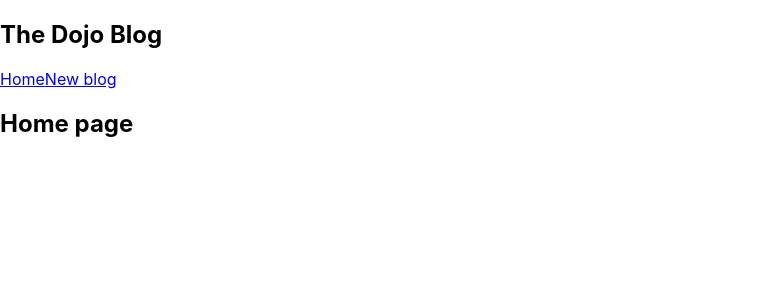
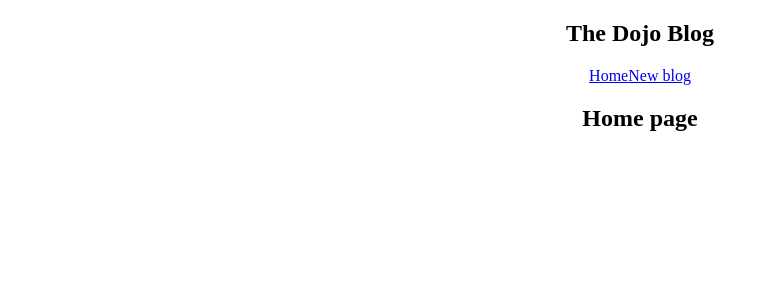
Before and after one commit to Kabuki-edwin/dojo-blog, a React (Create React App) app: page / in a window 1280 px wide. Shown: the top 300 px of the page, without its empty margins (0-777 px from the left). Built offline with nearby package versions, Linux system fonts and the light colour scheme.

Commit message:
udid some actions

```diff
--- /dev/null
+++ b/src/App.css
@@ -0,0 +1,38 @@
+.App {
+  text-align: center;
+}
+
+.App-logo {
+  height: 40vmin;
+  pointer-events: none;
+}
+
+@media (prefers-reduced-motion: no-preference) {
+  .App-logo {
+    animation: App-logo-spin infinite 20s linear;
+  }
+}
+
+.App-header {
+  background-color: #282c34;
+  min-height: 100vh;
+  display: flex;
+  flex-direction: column;
+  align-items: center;
+  justify-content: center;
+  font-size: calc(10px + 2vmin);
+  color: white;
+}
+
+.App-link {
+  color: #61dafb;
+}
+
+@keyframes App-logo-spin {
+  from {
+    transform: rotate(0deg);
+  }
+  to {
+    transform: rotate(360deg);
+  }
+}
--- a/src/App.js
+++ b/src/App.js
@@ -1,5 +1,6 @@
+import './App.css';
 import Navbar from "./Navbar";
-import Home from "./home"
+import Home from "./Home"
 
 function App() {
   const tittle = 'Welcome to the new blog';
--- a/src/index.css
+++ b/src/index.css
@@ -1,13 +1 @@
-body {
-  margin: 0;
-  font-family: -apple-system, BlinkMacSystemFont, 'Segoe UI', 'Roboto', 'Oxygen',
-    'Ubuntu', 'Cantarell', 'Fira Sans', 'Droid Sans', 'Helvetica Neue',
-    sans-serif;
-  -webkit-font-smoothing: antialiased;
-  -moz-osx-font-smoothing: grayscale;
-}
-
-code {
-  font-family: source-code-pro, Menlo, Monaco, Consolas, 'Courier New',
-    monospace;
-}
+@import url('https://fonts.googleapis.com/css2?family=Quicksand:wght@300;400;500;600;700&display=swap');
```
